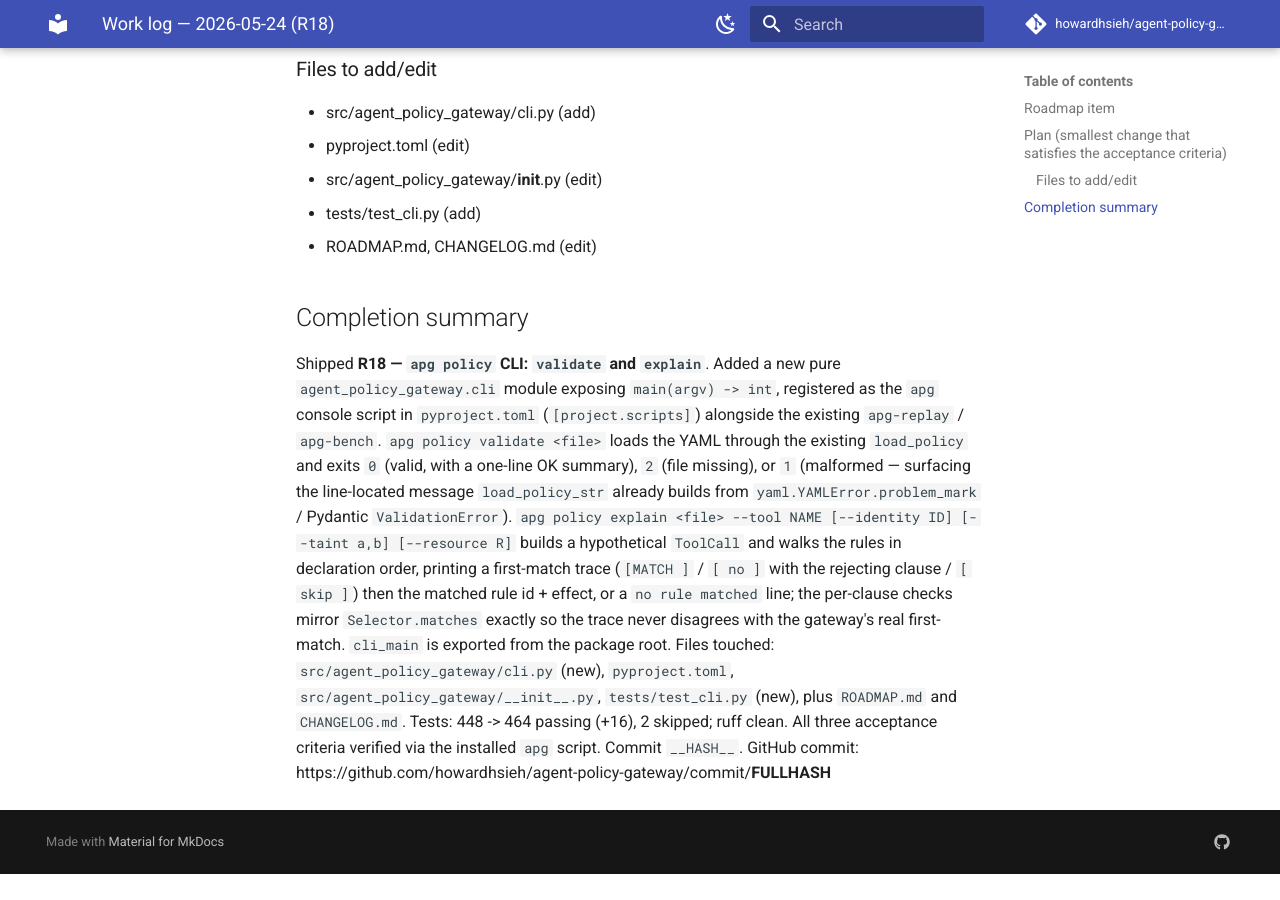
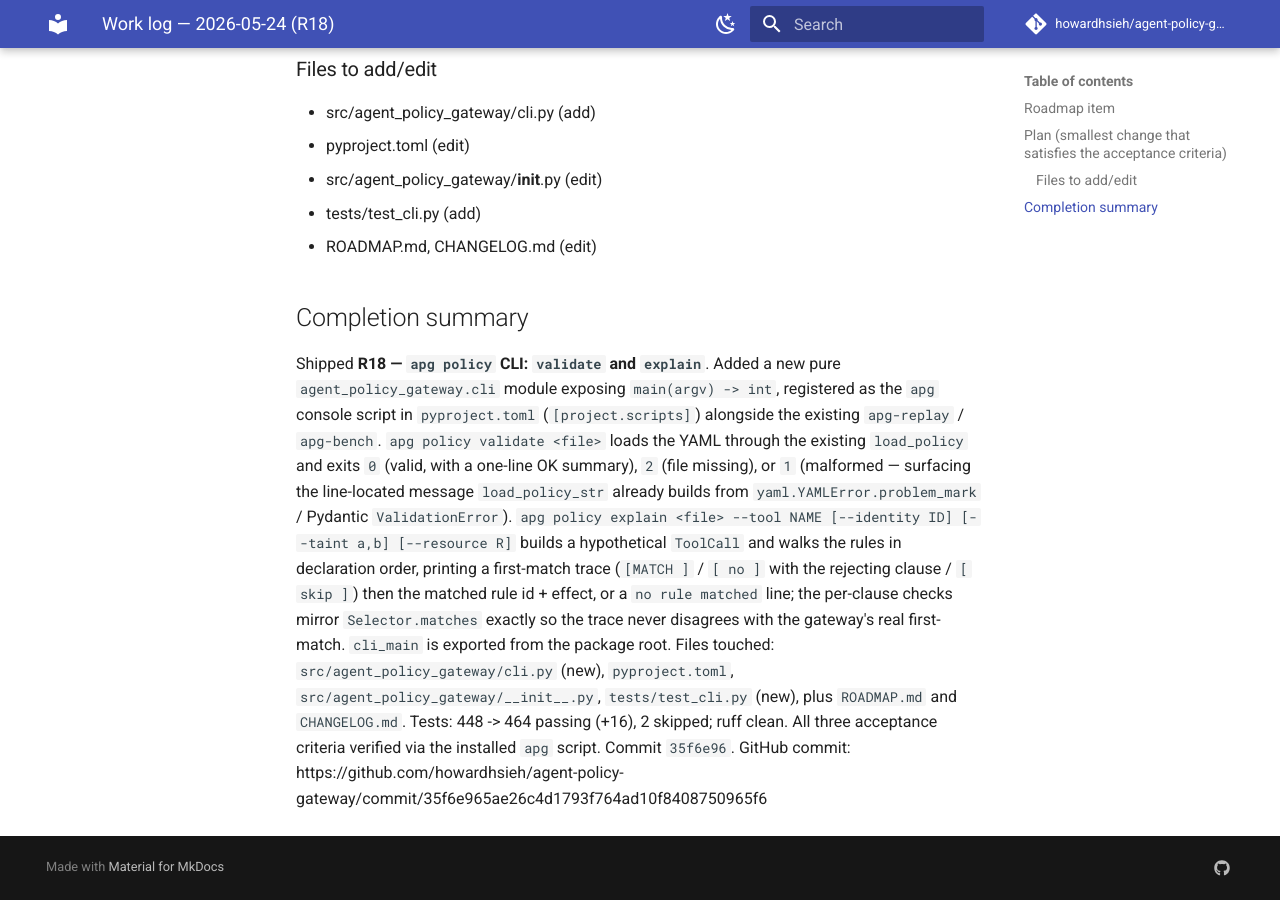
Before and after one commit to howardhsieh/agent-policy-gateway, an MkDocs documentation site: the page built from docs/work-log/2026-05-24-r18.md, in a window 1280 px wide and 900 px high, scrolled down 1034 px. Built offline with MkDocs 1.6.1 and Material for MkDocs 9.7.7, drawn with Linux system fonts in a browser that asks for light colours; comment, search, counter and statistics services are not loaded; before the commit the page ends 1908 px from its top, so only the background shows below that.

Commit message:
docs(roadmap): record R18 commit hash 35f6e96

```diff
--- a/docs/work-log/2026-05-24-r18.md
+++ b/docs/work-log/2026-05-24-r18.md
@@ -62,5 +62,5 @@ exported from the package root. Files touched:
 `src/agent_policy_gateway/__init__.py`, `tests/test_cli.py` (new), plus
 `ROADMAP.md` and `CHANGELOG.md`. Tests: 448 -> 464 passing (+16), 2 skipped;
 ruff clean. All three acceptance criteria verified via the installed `apg`
-script. Commit `__HASH__`. GitHub commit:
-https://github.com/howardhsieh/agent-policy-gateway/commit/__FULLHASH__
+script. Commit `35f6e96`. GitHub commit:
+https://github.com/howardhsieh/agent-policy-gateway/commit/35f6e965ae26c4d1793f764ad10f8408750965f6
```
Also changed, not shown: ROADMAP.md (+1 -1 lines).
